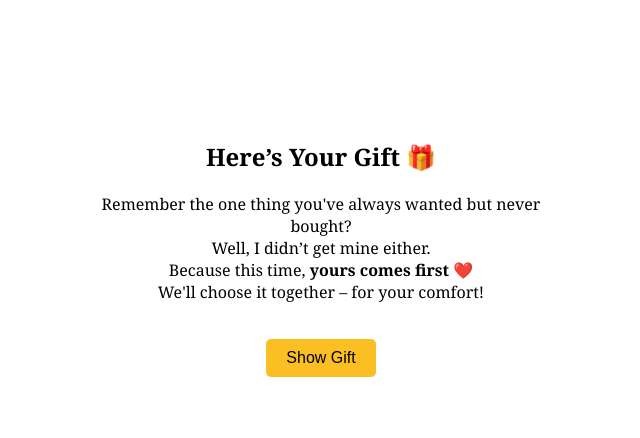
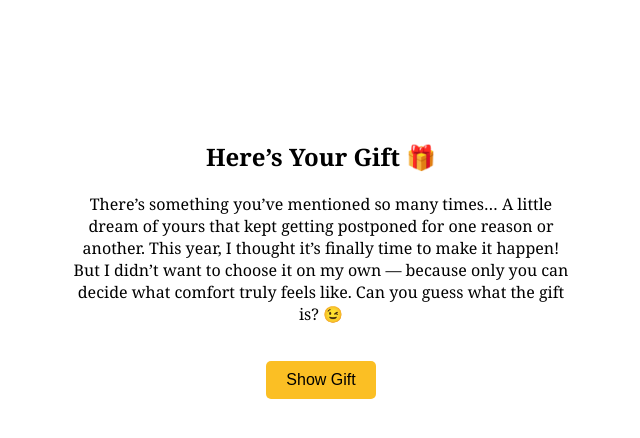
Before and after one commit to svshilna/birthday-gift, a React (Create React App) app: page /message in a window 1280 px wide. Shown: the top 438 px of the page, without its empty margins (319-959 px from the left). Built offline with nearby package versions, Linux system fonts and the light colour scheme.

Commit message:
Update Message.js

```diff
--- a/src/Message.js
+++ b/src/Message.js
@@ -7,10 +7,14 @@ export default function Message() {
     <div style={styles.container}>
       <h2>Here’s Your Gift 🎁</h2>
       <p>
-        Remember the one thing you've always wanted but never bought?<br />
-        Well, I didn’t get mine either.<br />
-        Because this time, <strong>yours comes first</strong> ❤️<br />
-        We'll choose it together – for your comfort!
+        There’s something you’ve mentioned so many times…
+A little dream of yours that kept getting postponed for one reason or another.
+This year, I thought it’s finally time to make it happen!
+
+But I didn’t want to choose it on my own —
+because only you can decide what comfort truly feels like.
+
+Can you guess what the gift is? 😉
       </p>
       <button style={styles.button} onClick={() => setShowGift(!showGift)}>
         {showGift ? "Hide Gift" : "Show Gift"}
```
